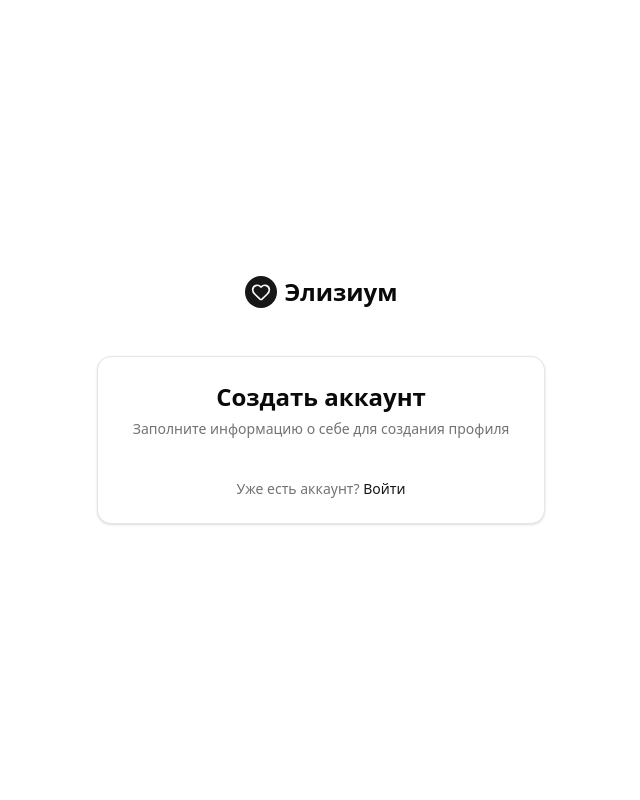
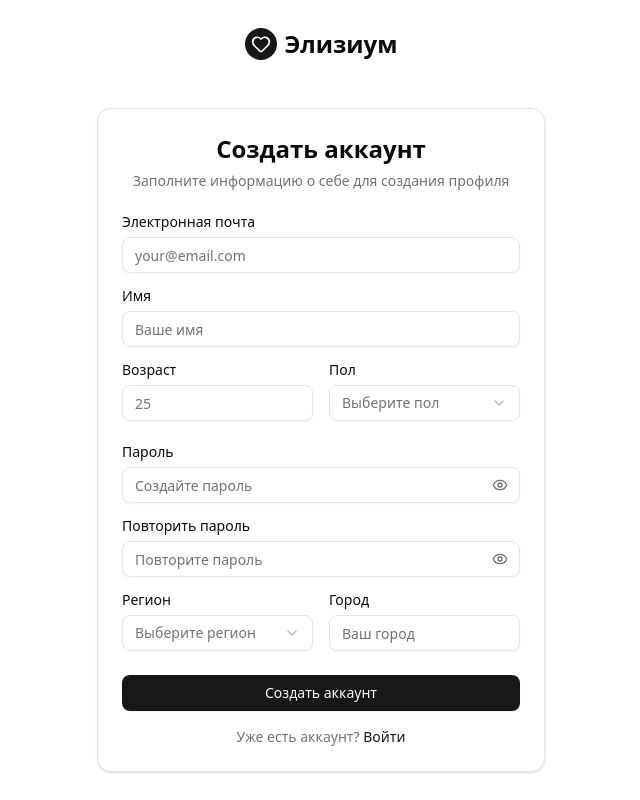
Before and after one commit to Virus1es/justForSave, a Next.js app: page /register in a window 1280 px wide. Shown: the top 800 px of the page, without its empty margins (319-959 px from the left). Built offline with nearby package versions, Linux system fonts and the light colour scheme.

Commit message:
feat: end split register page

```diff
--- a/package.json
+++ b/package.json
@@ -17,8 +17,10 @@
     "clsx": "^2.1.1",
     "lucide-react": "^0.542.0",
     "next": "15.5.2",
+    "next-themes": "^0.4.6",
     "react": "19.1.0",
     "react-dom": "19.1.0",
+    "sonner": "^2.0.7",
     "tailwind-merge": "^3.3.1",
     "vaul": "^1.1.2"
   },
--- a/src/app/register/page.tsx
+++ b/src/app/register/page.tsx
@@ -7,10 +7,9 @@ import { Card, CardContent, CardDescription, CardHeader, CardTitle } from "@/com
 
 import Header from "@/app/register/_components/header";
 import LoginLink from "@/app/register/_components/login-link";
+import RegisterForm from "@/app/register/_components/register-form";
 
 export default function RegisterPage() {
-
-
     return (
         <div className="min-h-screen bg-background flex items-center justify-center p-4">
             <div className="w-full max-w-md">
@@ -23,7 +22,7 @@ export default function RegisterPage() {
                         <CardDescription>Заполните информацию о себе для создания профиля</CardDescription>
                     </CardHeader>
                     <CardContent>
-
+                        <RegisterForm/>
 
                         <LoginLink/>
                     </CardContent>
```
Also changed, not shown: 1 other file (tests, documents, lock files or other folders).
